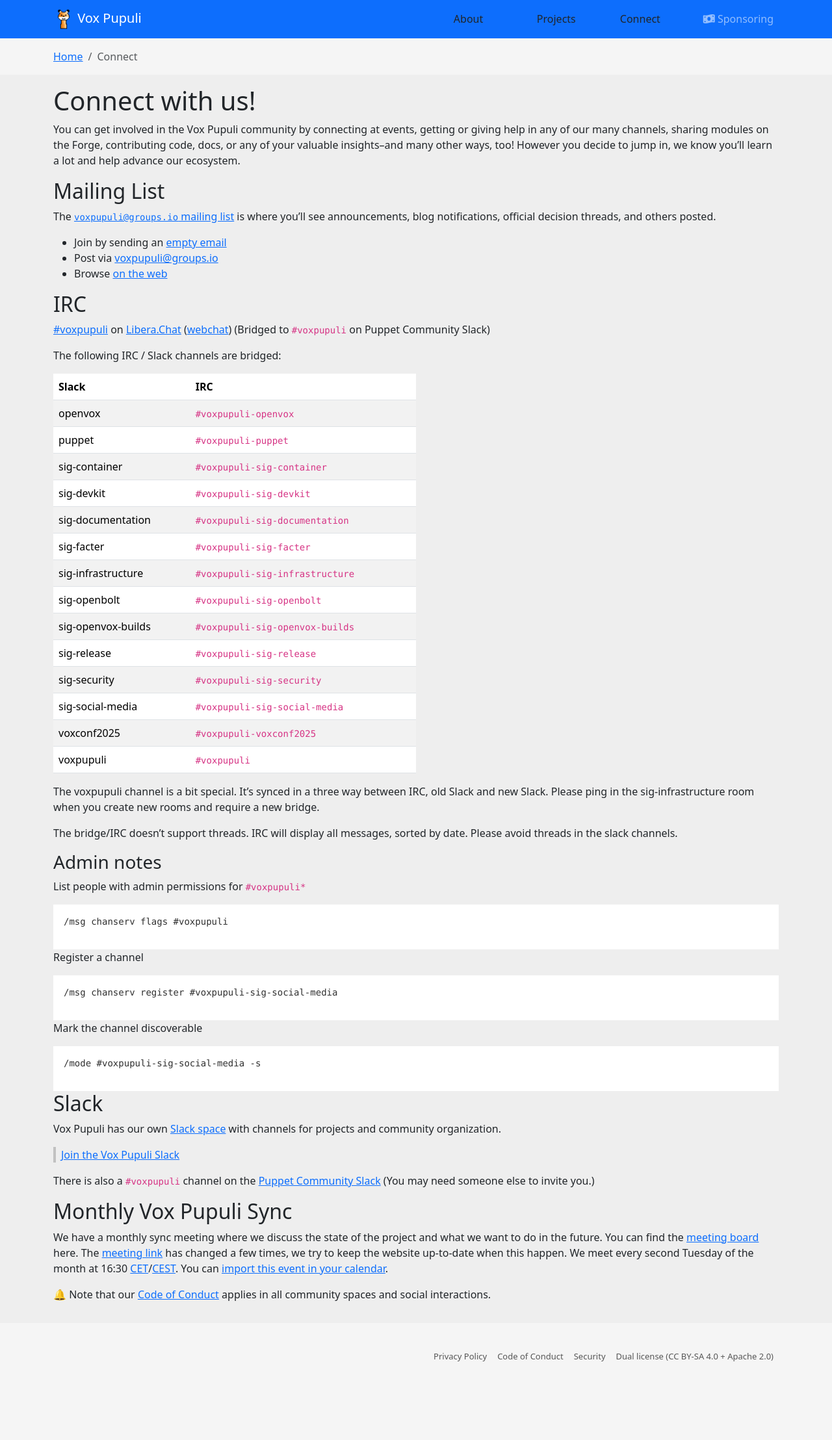
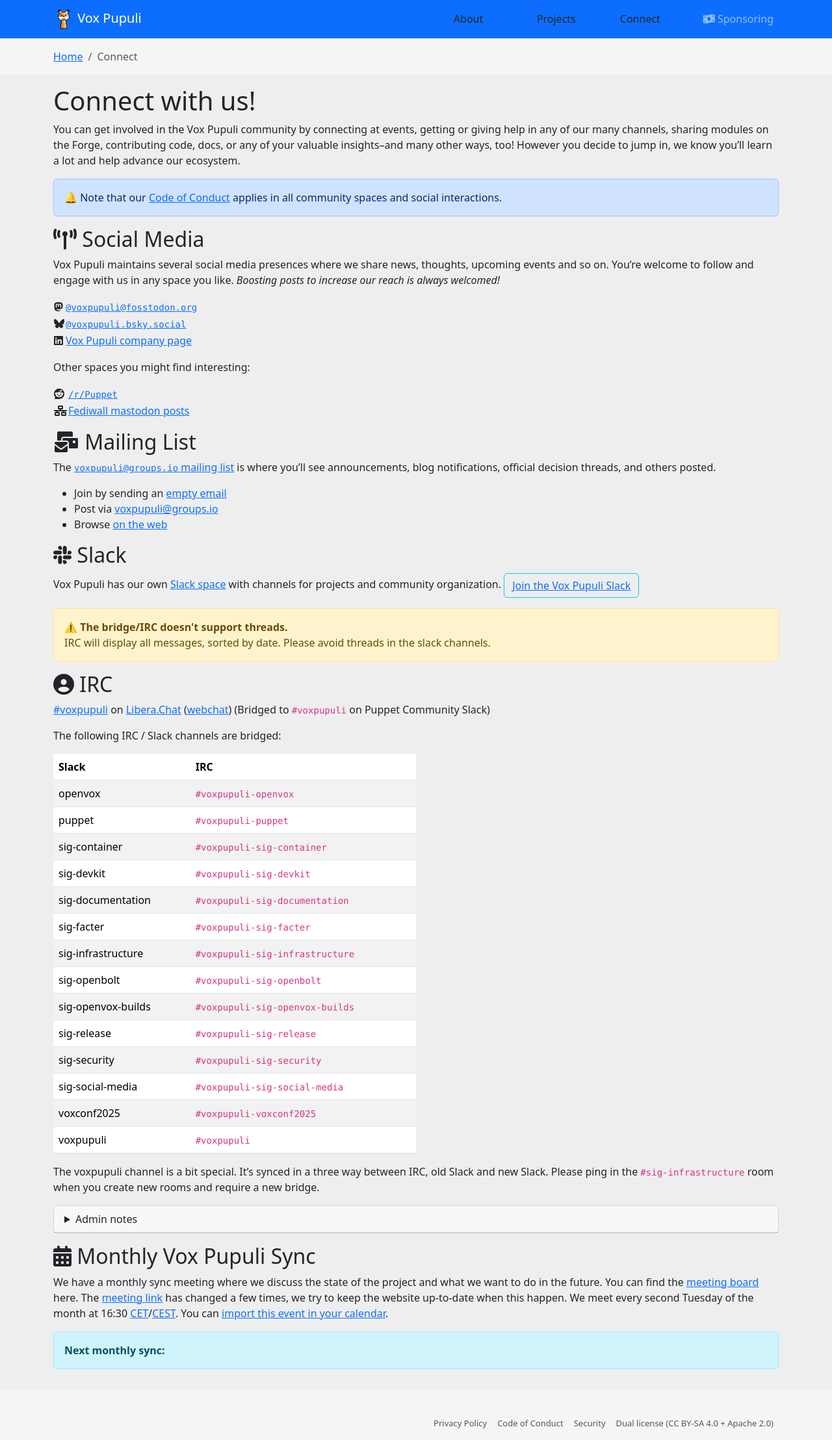
Before and after one commit to voxpupuli/voxpupuli.github.io, a Jekyll site: the page built from connect.md, in a window 1280 px wide. Shown: the whole page at 65% size. Built offline with Jekyll 4.4.1, drawn with Linux system fonts in a browser that asks for light colours; nearby versions of some CDN libraries; our own code applies the rules of GitHub Pages for plain Markdown files; before the commit the page ends 2113 px from its top, so only the background shows below that.

Commit message:
Add social media accounts (#518)
Also revamped the page just a little bit, it was starting to look
crowded.

````diff
--- a/_includes/connect_groups_io.md
+++ b/_includes/connect_groups_io.md
@@ -1,4 +1,4 @@
-## Mailing List
+## <i class="fa-solid fa-envelopes-bulk"></i> Mailing List
 
 The [`voxpupuli@groups.io` mailing list](https://groups.io/g/voxpupuli/topics)
 is where you'll see announcements, blog notifications, official decision threads,
--- a/_includes/connect_irc.md
+++ b/_includes/connect_irc.md
@@ -1,4 +1,4 @@
-## IRC
+## <i class="fa-regular fa-circle-user"></i> IRC
 
 [#voxpupuli](ircs://irc.libera.chat:6697/voxpupuli) on [Libera.Chat](https://libera.chat/) ([webchat](https://web.libera.chat/?#voxpupuli)) (Bridged to `#voxpupuli` on Puppet Community Slack)
 
@@ -25,28 +25,17 @@
 
 The voxpupuli channel is a bit special.
 It's synced in a three way between IRC, old Slack and new Slack.
-Please ping in the sig-infrastructure room when you create new rooms and require a new bridge.
+Please ping in the `#sig-infrastructure` room when you create new rooms and require a new bridge.
 
-The bridge/IRC doesn't support threads.
-IRC will display all messages, sorted by date.
-Please avoid threads in the slack channels.
+<details class="card" >
+  <summary class="card-header">Admin notes</summary>
 
-### Admin notes
+  <p>List people with admin permissions for <code>#voxpupuli*</code></p>
+  <blockquote><code>/msg chanserv flags #voxpupuli</code></blockquote>
 
-List people with admin permissions for `#voxpupuli*`
+  <p>Register a channel</p>
+  <blockquote><code>/msg chanserv register #voxpupuli-sig-social-media</code></blockquote>
 
-```
-/msg chanserv flags #voxpupuli
-```
-
-Register a channel
-
-```
-/msg chanserv register #voxpupuli-sig-social-media
-```
-
-Mark the channel discoverable
-
-```
-/mode #voxpupuli-sig-social-media -s
-```
+  <p>Mark the channel discoverable</p>
+  <blockquote><code>/mode #voxpupuli-sig-social-media -s</code></blockquote>
+</details>
--- a/_includes/connect_slack.md
+++ b/_includes/connect_slack.md
@@ -1,10 +1,12 @@
-## Slack
+## <i class="fa-brands fa-slack"></i> Slack
 
 Vox Pupuli has our own [Slack space](https://voxpupuli.slack.com) with
-channels for projects and community organization.
+channels for projects and community organization. <button type="button" class="btn btn-outline-info">
+[Join the Vox Pupuli Slack](https://short.voxpupu.li/puppetcommunity_slack_signup)
+</button>
 
-> [Join the Vox Pupuli Slack](https://short.voxpupu.li/puppetcommunity_slack_signup)
-
-There is also a `#voxpupuli` channel on the
-[Puppet Community Slack](https://puppetcommunity.slack.com) (You may need
-someone else to invite you.)
+<div class="alert alert-warning" role="alert">
+  ⚠️ <b>The bridge/IRC doesn't support threads.</b><br>
+  IRC will display all messages, sorted by date.
+  Please avoid threads in the slack channels.
+</div>
--- /dev/null
+++ b/_includes/connect_social.md
@@ -0,0 +1,14 @@
+## <i class="fa-solid fa-tower-broadcast"></i> Social Media
+
+Vox Pupuli maintains several social media presences where we share news, thoughts, upcoming events and so on.
+You're welcome to follow and engage with us in any space you like.
+_Boosting posts to increase our reach is always welcomed!_
+
+| <i class="fa fa-brands fa-mastodon"></i> | [`@voxpupuli@fosstodon.org`](https://fosstodon.org/@voxpupuli/)             |
+| <i class="fa fa-brands fa-bluesky"></i>  | [`@voxpupuli.bsky.social`](https://bsky.app/profile/voxpupuli.bsky.social/) |
+| <i class="fa fa-brands fa-linkedin"></i> | [Vox Pupuli company page](https://www.linkedin.com/company/voxpupuli)       |
+
+Other spaces you might find interesting:
+
+| <i class="fa fa-brands fa-reddit"></i>       | [`/r/Puppet`](https://www.reddit.com/r/Puppet/)               |
+| <i class="fa fa-solid fa-network-wired"></i> | [Fediwall mastodon posts](https://short.voxpupu.li/fediwall)  |
--- a/_includes/sync.md
+++ b/_includes/sync.md
@@ -1,4 +1,4 @@
-## Monthly Vox Pupuli Sync
+## <i class="fa-solid fa-calendar-days"></i> Monthly Vox Pupuli Sync
 
 We have a monthly sync meeting where we discuss the state of the project and what we want to do in the future.
 You can find the [meeting board](https://github.com/orgs/voxpupuli/projects/10/) here.
@@ -6,7 +6,9 @@
 We meet every second Tuesday of the month at 16:30 [CET](https://www.timeanddate.com/time/zones/cet)/[CEST](https://www.timeanddate.com/time/zones/cest).
 You can [import this event in your calendar](/contributing/voxpupuli-monthly-sync.ics).
 
-<p id="nextmeeting"></p>
+<div class="alert alert-info" role="alert" id="nextmeeting">
+  <b>Next monthly sync:</b>
+</div>
 
 <script src="https://momentjs.com/downloads/moment.min.js"></script>
 <script src="https://momentjs.com/downloads/moment-timezone-with-data-10-year-range.js"></script>
--- a/connect.md
+++ b/connect.md
@@ -10,13 +10,18 @@
 ways, too! However you decide to jump in, we know you’ll learn a lot and help
 advance our ecosystem.
 
+<div class="alert alert-primary" role="alert">
+  🔔 Note that our <a href="/coc">Code of Conduct</a> applies in all community spaces and social interactions.
+</div>
+
+{% include connect_social.md %}
+
 {% include connect_groups_io.md %}
+
+{% include connect_slack.md %}
 
 {% include connect_irc.md %}
 
-{% include connect_slack.md %}
+
 
 {% include sync.md %}
-
-🔔 Note that our [Code of Conduct](/coc) applies in all community spaces and social
-interactions.
--- a/static/css/site.css
+++ b/static/css/site.css
@@ -145,6 +145,11 @@
     width: 33%!important;
 }
 
+/* match <p> styling */
+table {
+  margin-bottom: 1rem;
+}
+
 div.highlighter-rouge {
     background-color: white;
     padding: 1em;
````
Also changed, not shown: other parts of _includes/sync.md (+1 -1 lines).
